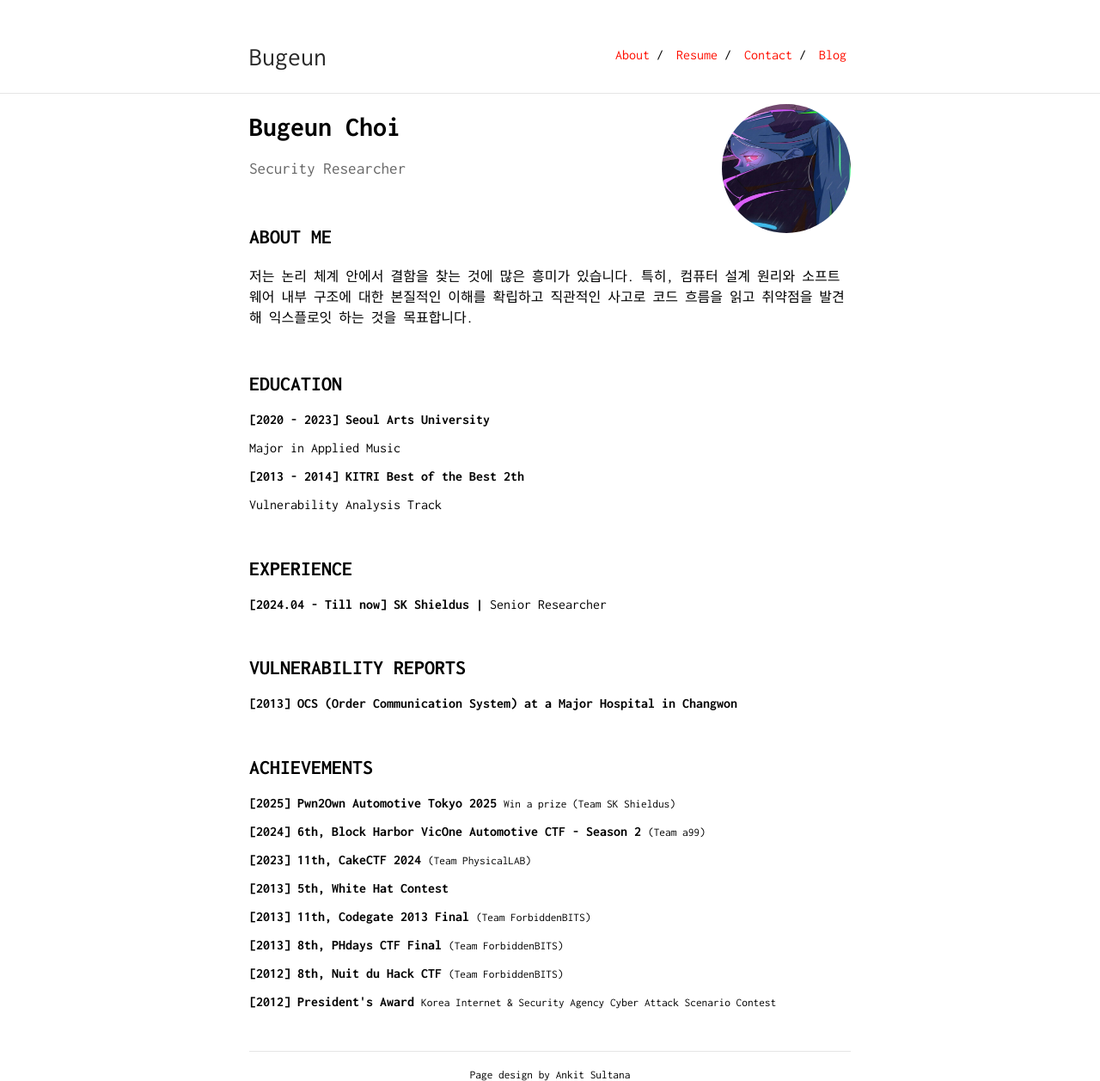
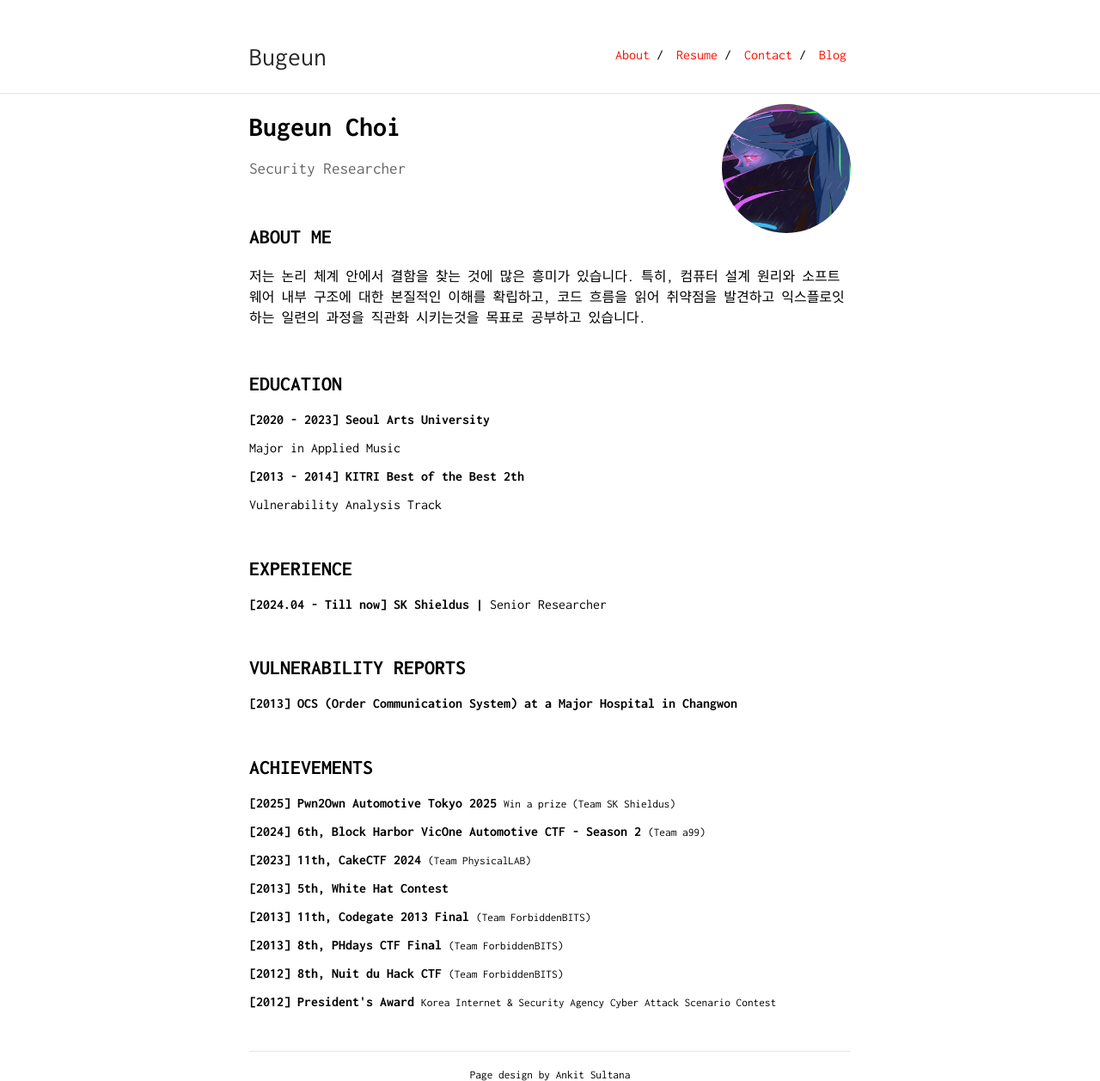
Before and after one commit to Bugeun/bugeun.github.io, a Jekyll site: the page built from index.md, in a window 1280 px wide. Shown: the whole page at 86% size. Built offline with Jekyll 4.4.1, drawn with Linux system fonts in a browser that asks for light colours.

Commit message:
Update index.md

```diff
--- a/index.md
+++ b/index.md
@@ -11,7 +11,7 @@ Security Researcher
 
 ## ABOUT ME
 
-<p>저는 논리 체계 안에서 결함을 찾는 것에 많은 흥미가 있습니다. 특히, 컴퓨터 설계 원리와 소프트웨어 내부 구조에 대한 본질적인 이해를 확립하고 직관적인 사고로 코드 흐름을 읽고 취약점을 발견해 익스플로잇 하는 것을 목표합니다. </p>
+<p>저는 논리 체계 안에서 결함을 찾는 것에 많은 흥미가 있습니다. 특히, 컴퓨터 설계 원리와 소프트웨어 내부 구조에 대한 본질적인 이해를 확립하고, 코드 흐름을 읽어 취약점을 발견하고 익스플로잇 하는 일련의 과정을 직관화 시키는것을 목표로 공부하고 있습니다.</p>
 
 &nbsp;
 
```
